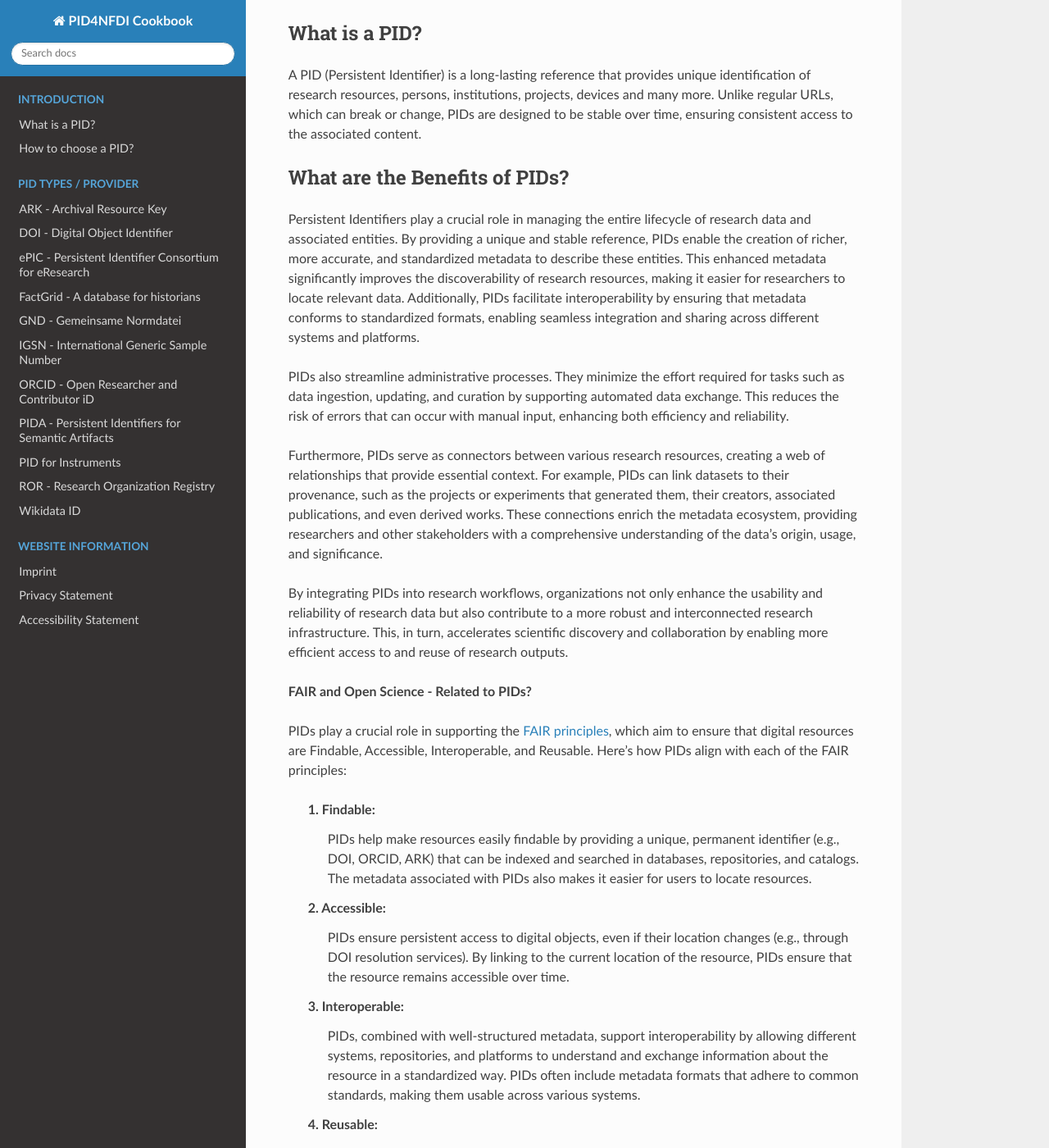
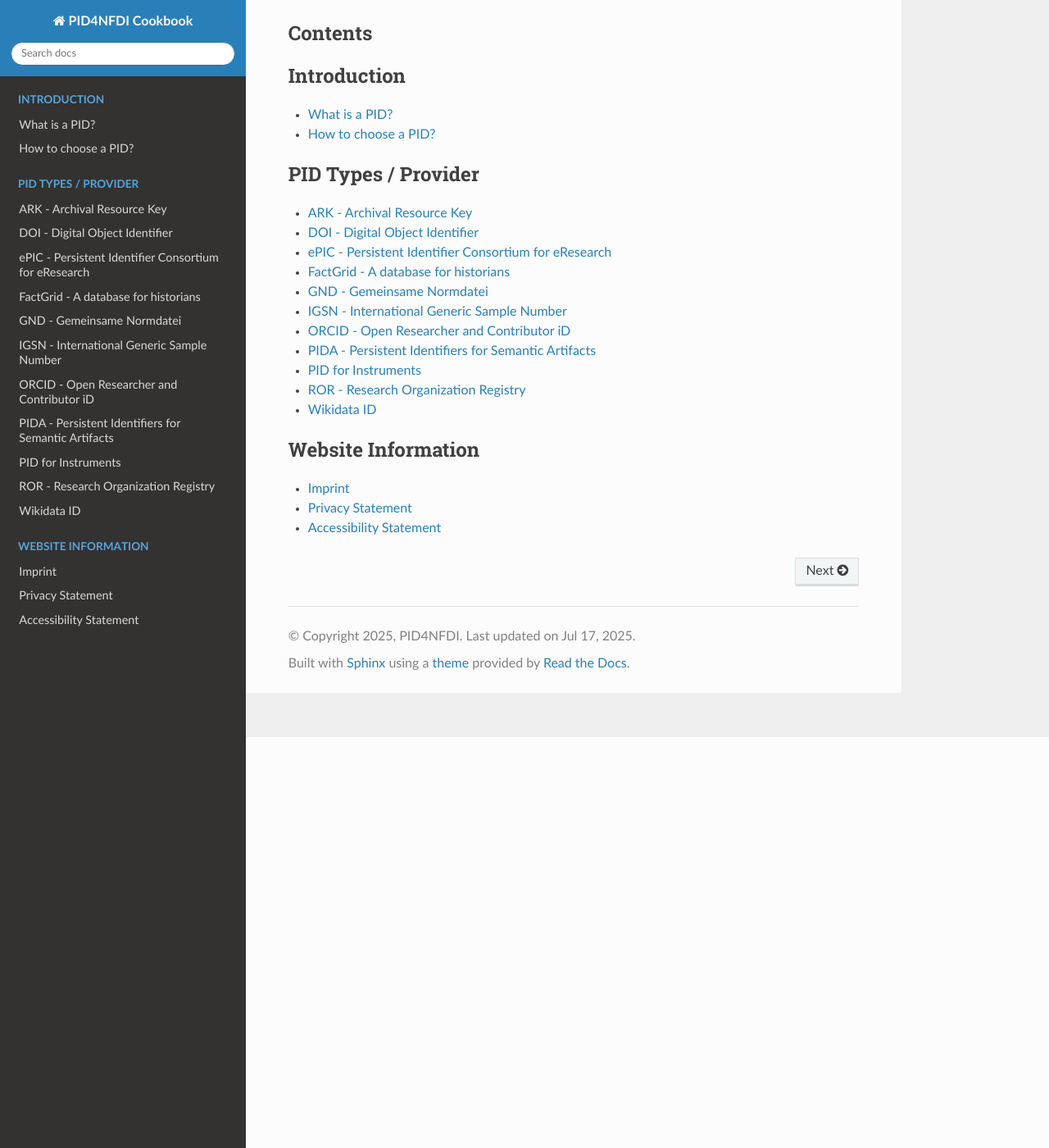
Before and after one commit to stephw-tib/pid4nfdi-training, a Sphinx documentation site: the page built from docs/source/index.rst, in a window 1280 px wide and 1400 px high, scrolled down 501 px. Shown: the whole window at 82% size. Built offline with Sphinx 7.4.7 and the Read the Docs theme 3.1.0, drawn with Linux system fonts in a browser that asks for light colours; pages that are not in the unit, such as notebooks, are missing from menus; some of the changed text lies outside the part shown.

Commit message:
Update index.rst
remove "what is a PID"

Signed-off-by: stephw-tib <62946028+stephw-tib@users.noreply.github.com>

```diff
--- a/docs/source/index.rst
+++ b/docs/source/index.rst
@@ -10,36 +10,7 @@ The cookbook is an initiative of the `PID4NFDI project <https://pid.services.bas
 
    This cookbook is work in progress and will continuously grow.
 
-What is a PID?
----------------
 
-A PID (Persistent Identifier) is a long-lasting reference that provides unique identification of research resources, persons, institutions, projects, devices and many more. Unlike regular URLs,
-which can break or change, PIDs are designed to be stable over time,
-ensuring consistent access to the associated content.
-
-What are the Benefits of PIDs?
------------------------------
-Persistent Identifiers play a crucial role in managing the entire lifecycle of research data and associated entities. By providing a unique and stable reference, PIDs enable the creation of richer, more accurate, and standardized metadata to describe these entities. This enhanced metadata significantly improves the discoverability of research resources, making it easier for researchers to locate relevant data. Additionally, PIDs facilitate interoperability by ensuring that metadata conforms to standardized formats, enabling seamless integration and sharing across different systems and platforms.
-
-PIDs also streamline administrative processes. They minimize the effort required for tasks such as data ingestion, updating, and curation by supporting automated data exchange. This reduces the risk of errors that can occur with manual input, enhancing both efficiency and reliability.
-
-Furthermore, PIDs serve as connectors between various research resources, creating a web of relationships that provide essential context. For example, PIDs can link datasets to their provenance, such as the projects or experiments that generated them, their creators, associated publications, and even derived works. These connections enrich the metadata ecosystem, providing researchers and other stakeholders with a comprehensive understanding of the data's origin, usage, and significance.
-
-By integrating PIDs into research workflows, organizations not only enhance the usability and reliability of research data but also contribute to a more robust and interconnected research infrastructure. This, in turn, accelerates scientific discovery and collaboration by enabling more efficient access to and reuse of research outputs.
-
-
-**FAIR and Open Science - Related to PIDs?**
-
-PIDs play a crucial role in supporting the `FAIR principles <https://doi.org/10.1038/sdata.2016.18>`_, which aim to ensure that digital resources are Findable, Accessible, Interoperable, and Reusable. Here's how PIDs align with each of the FAIR principles:
-
-  **1. Findable:**
-   PIDs help make resources easily findable by providing a unique, permanent identifier (e.g., DOI, ORCID, ARK) that can be indexed and searched in databases, repositories, and catalogs. The metadata associated with PIDs also makes it easier for users to locate resources.
-  **2. Accessible:**
-   PIDs ensure persistent access to digital objects, even if their location changes (e.g., through DOI resolution services). By linking to the current location of the resource, PIDs ensure that the resource remains accessible over time.
-  **3. Interoperable:**
-   PIDs, combined with well-structured metadata, support interoperability by allowing different systems, repositories, and platforms to understand and exchange information about the resource in a standardized way. PIDs often include metadata formats that adhere to common standards, making them usable across various systems.
-  **4. Reusable:**
-   PIDs ensure that resources can be reliably cited, tracked, and referenced in academic and research contexts. They support reuse by making sure the resource is consistently identified over time, regardless of where or how it is stored. Metadata linked to PIDs also often includes licensing and versioning information, which clarifies how the resource can be reused.
 
 
 Contents
```
